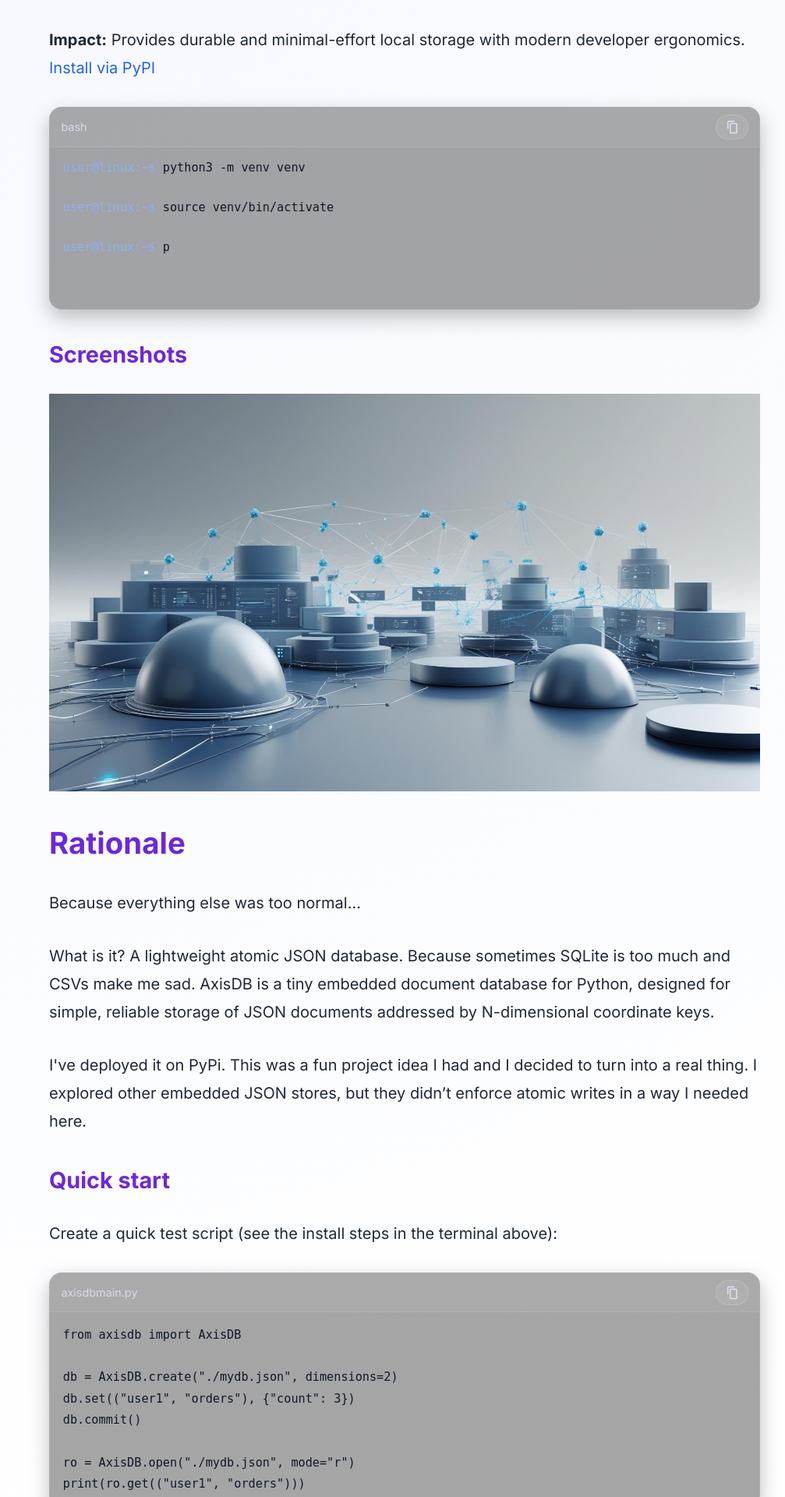
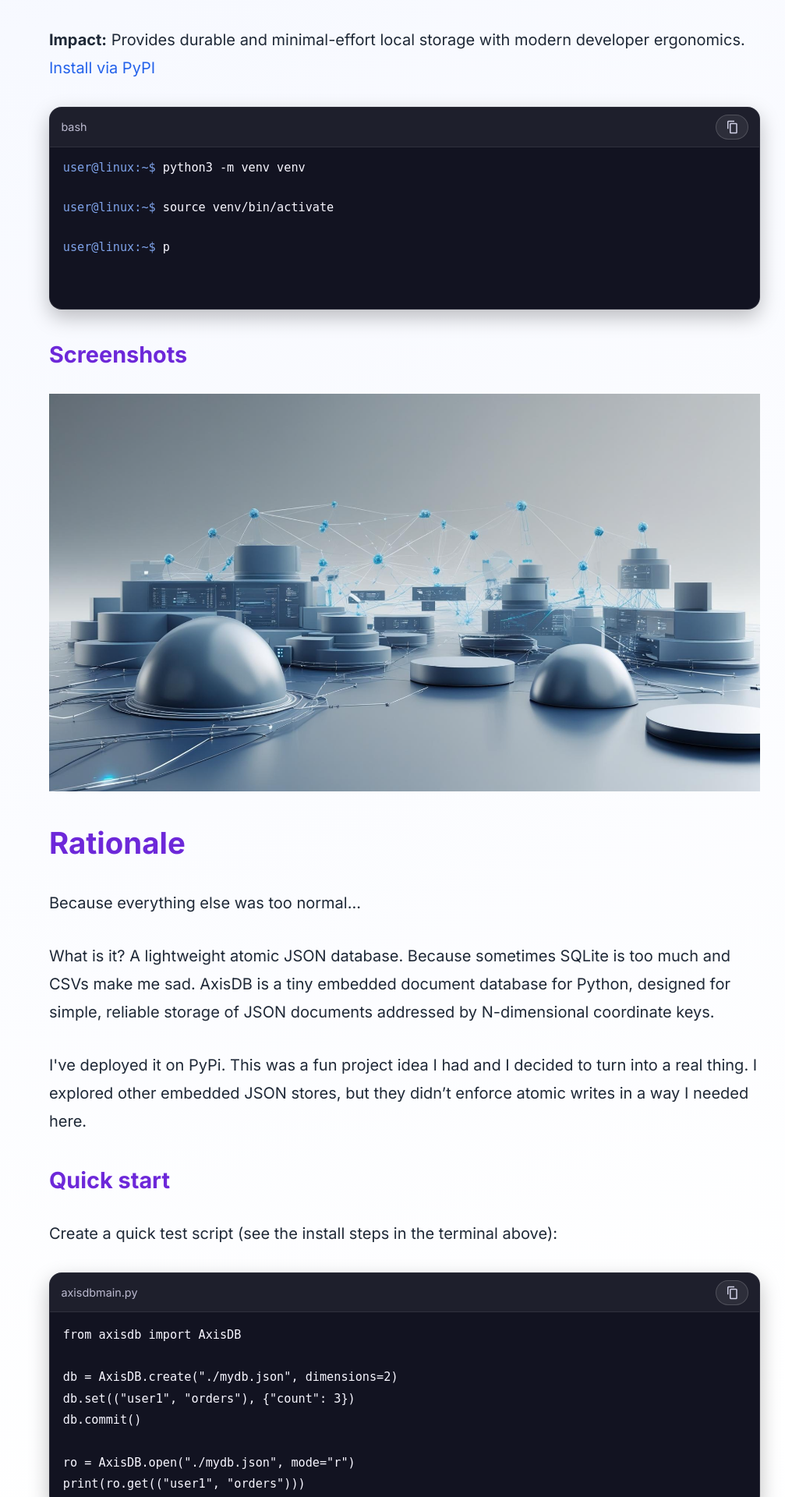
Before and after one commit to oernster/crankthecode, a FastAPI app: page /posts/axisdb in a window 1280 px wide. Shown: the part 920-2840 px from the top of the page at 78% size, without its empty margins (273-1280 px from the left). Run offline with FastAPI, Linux system fonts and the light colour scheme.

Commit message:
Retain dark mode for fake console output.

```diff
--- a/static/styles.css
+++ b/static/styles.css
@@ -1497,8 +1497,14 @@ a[href=\"/\"]:hover {
   border-radius: 16px;
   overflow: hidden;
   border: 1px solid rgba(255, 255, 255, 0.10);
-  background: rgba(0, 0, 0, 0.35);
+  /* Use an opaque background so the terminal stays truly dark on light pages. */
+  background: #121321;
   box-shadow: 0 10px 26px rgba(0, 0, 0, 0.25);
+
+  /* Force dark console colors even when the site is in light mode. */
+  --code-bg: rgba(255, 255, 255, 0.08);
+  --code-color: #f7f6ff;
+  color: rgba(233, 231, 255, 0.92);
 }
 
 .fake-terminal__title {
@@ -1584,17 +1590,25 @@ a[href=\"/\"]:hover {
   font-family: 'JetBrains Mono', monospace;
   font-size: 0.95rem;
   line-height: 1.55;
+  color: var(--code-color);
 }
 
 /* Copyable code blocks (AxisDB quick start) */
+/* DARK-ONLY COMPONENT: Skip during light mode theming */
 .code-block {
   max-width: var(--content-max);
   margin: 1.25rem auto 2rem;
   border-radius: 16px;
   overflow: hidden;
   border: 1px solid rgba(255, 255, 255, 0.10);
-  background: rgba(0, 0, 0, 0.35);
+  /* Use an opaque background so the code block stays truly dark on light pages. */
+  background: #121321;
   box-shadow: 0 10px 26px rgba(0, 0, 0, 0.25);
+
+  /* Force dark console colors even when the site is in light mode. */
+  --code-bg: rgba(255, 255, 255, 0.08);
+  --code-color: #f7f6ff;
+  color: rgba(233, 231, 255, 0.92);
 }
 
 .code-block__header {
@@ -1678,6 +1692,7 @@ a[href=\"/\"]:hover {
   font-family: 'JetBrains Mono', monospace;
   font-size: 0.95rem;
   white-space: pre;
+  color: var(--code-color);
 }
 
 /* AxisDB “live feed” terminal: step-reveal + typing (one line at a time) */
```
